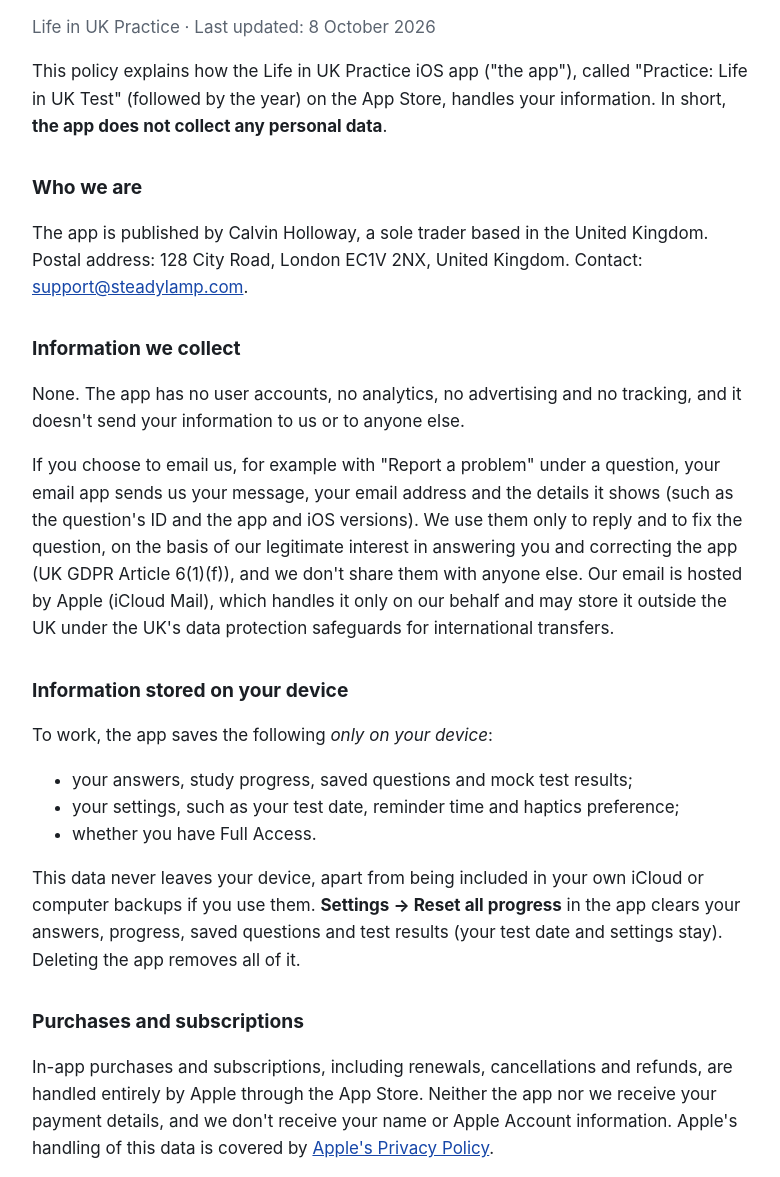
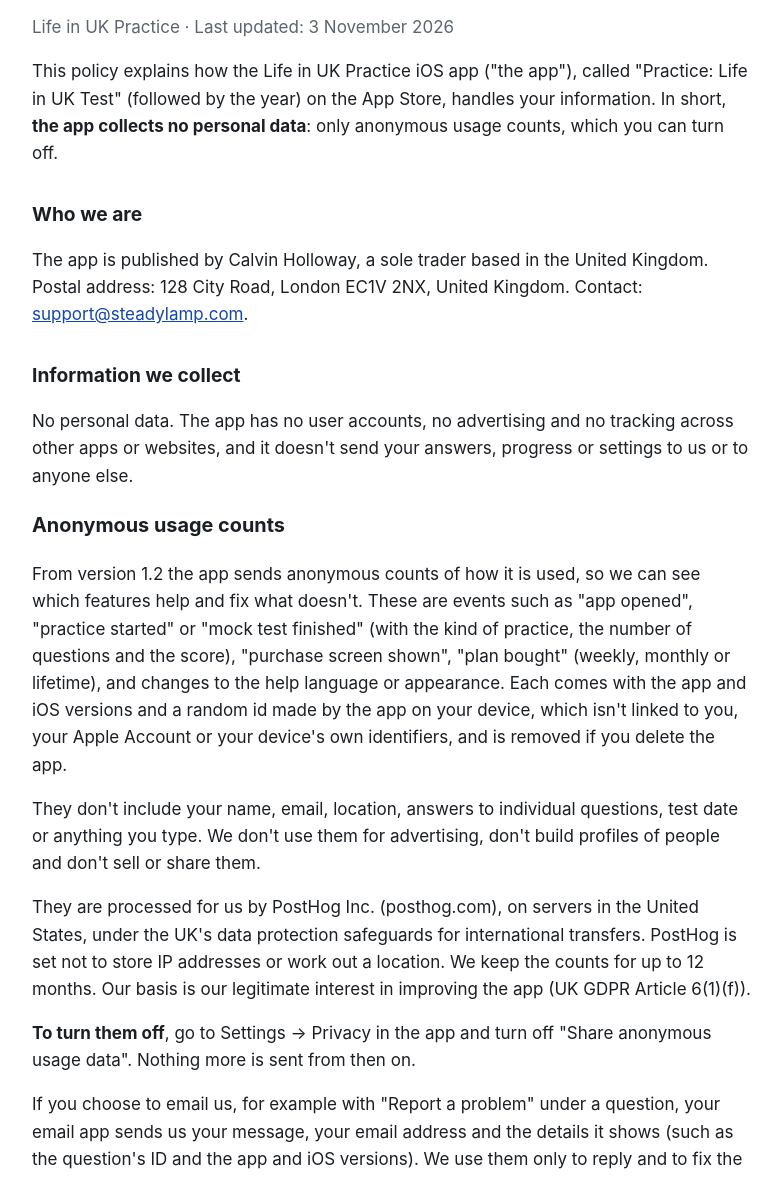
Before and after one commit to calvin22580/britready, a plain HTML site: page privacy-policy.html in a window 1280 px wide. Shown: the part 94-1271 px from the top of the page, without its empty margins (248-1028 px from the left). Drawn offline with Linux system fonts and the light colour scheme.

Commit message:
Update the pages from life-in-uk-ios/AppStore

```diff
--- a/privacy-policy.html
+++ b/privacy-policy.html
@@ -18,15 +18,20 @@
 <body>
 <main>
   <h1>Privacy Policy</h1>
-  <p class="muted">Life in UK Practice · Last updated: 8 October 2026</p>
+  <p class="muted">Life in UK Practice · Last updated: 3 November 2026</p>
 
-  <p>This policy explains how the Life in UK Practice iOS app ("the app"), called "Practice: Life in UK Test" (followed by the year) on the App Store, handles your information. In short, <strong>the app does not collect any personal data</strong>.</p>
+  <p>This policy explains how the Life in UK Practice iOS app ("the app"), called "Practice: Life in UK Test" (followed by the year) on the App Store, handles your information. In short, <strong>the app collects no personal data</strong>: only anonymous usage counts, which you can turn off.</p>
 
   <h2>Who we are</h2>
   <p>The app is published by Calvin Holloway, a sole trader based in the United Kingdom. Postal address: 128 City Road, London EC1V 2NX, United Kingdom. Contact: <a href="mailto:support@steadylamp.com">support@steadylamp.com</a>.</p>
 
   <h2>Information we collect</h2>
-  <p>None. The app has no user accounts, no analytics, no advertising and no tracking, and it doesn't send your information to us or to anyone else.</p>
+  <p>No personal data. The app has no user accounts, no advertising and no tracking across other apps or websites, and it doesn't send your answers, progress or settings to us or to anyone else.</p>
+  <h3>Anonymous usage counts</h3>
+  <p>From version 1.2 the app sends anonymous counts of how it is used, so we can see which features help and fix what doesn't. These are events such as "app opened", "practice started" or "mock test finished" (with the kind of practice, the number of questions and the score), "purchase screen shown", "plan bought" (weekly, monthly or lifetime), and changes to the help language or appearance. Each comes with the app and iOS versions and a random id made by the app on your device, which isn't linked to you, your Apple Account or your device's own identifiers, and is removed if you delete the app.</p>
+  <p>They don't include your name, email, location, answers to individual questions, test date or anything you type. We don't use them for advertising, don't build profiles of people and don't sell or share them.</p>
+  <p>They are processed for us by PostHog Inc. (posthog.com), on servers in the United States, under the UK's data protection safeguards for international transfers. PostHog is set not to store IP addresses or work out a location. We keep the counts for up to 12 months. Our basis is our legitimate interest in improving the app (UK GDPR Article 6(1)(f)).</p>
+  <p><strong>To turn them off</strong>, go to Settings → Privacy in the app and turn off "Share anonymous usage data". Nothing more is sent from then on.</p>
   <p>If you choose to email us, for example with "Report a problem" under a question, your email app sends us your message, your email address and the details it shows (such as the question's ID and the app and iOS versions). We use them only to reply and to fix the question, on the basis of our legitimate interest in answering you and correcting the app (UK GDPR Article 6(1)(f)), and we don't share them with anyone else. Our email is hosted by Apple (iCloud Mail), which handles it only on our behalf and may store it outside the UK under the UK's data protection safeguards for international transfers.</p>
 
   <h2>Information stored on your device</h2>
@@ -36,7 +41,7 @@
     <li>your settings, such as your test date, reminder time and haptics preference;</li>
     <li>whether you have Full Access.</li>
   </ul>
-  <p>This data never leaves your device, apart from being included in your own iCloud or computer backups if you use them. <strong>Settings → Reset all progress</strong> in the app clears your answers, progress, saved questions and test results (your test date and settings stay). Deleting the app removes all of it.</p>
+  <p>This data stays on your device, apart from the anonymous counts above and being included in your own iCloud or computer backups if you use them. <strong>Settings → Reset all progress</strong> in the app clears your answers, progress, saved questions and test results (your test date and settings stay). Deleting the app removes all of it.</p>
 
   <h2>Purchases and subscriptions</h2>
   <p>In-app purchases and subscriptions, including renewals, cancellations and refunds, are handled entirely by Apple through the App Store. Neither the app nor we receive your payment details, and we don't receive your name or Apple Account information. Apple's handling of this data is covered by <a href="https://www.apple.com/legal/privacy/">Apple's Privacy Policy</a>.</p>
@@ -51,7 +56,7 @@
   <p>If you email us, we keep the conversation for up to 12 months after it ends and then delete it. You can ask us to see, correct or delete what we hold, or object to or restrict how we use it, by emailing us. Everything else stays on your device, under your control. If you have any questions, contact us at the address above. You also have the right to complain to the UK Information Commissioner's Office (<a href="https://ico.org.uk">ico.org.uk</a>).</p>
 
   <h2>Changes to this policy</h2>
-  <p>If this policy changes, we'll update this page and the "last updated" date above. If we ever start collecting data, we'll update the policy and the app's App Store privacy details before doing so.</p>
+  <p>If this policy changes, we'll update this page and the "last updated" date above. If we ever start collecting more, we'll update the policy and the app's App Store privacy details before doing so.</p>
 
   <h2>Disclaimer</h2>
   <p class="muted">Life in UK Practice is an independent study aid. It is not affiliated with, endorsed by or connected to the Home Office, UK Visas and Immigration or any part of the UK Government.</p>
```
